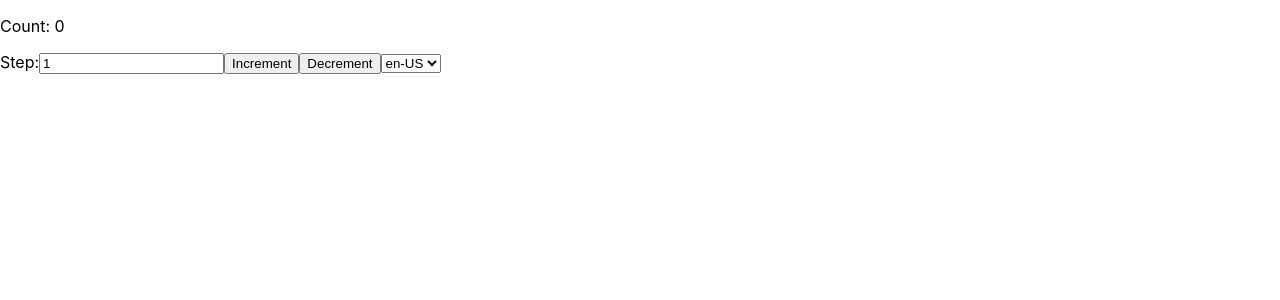
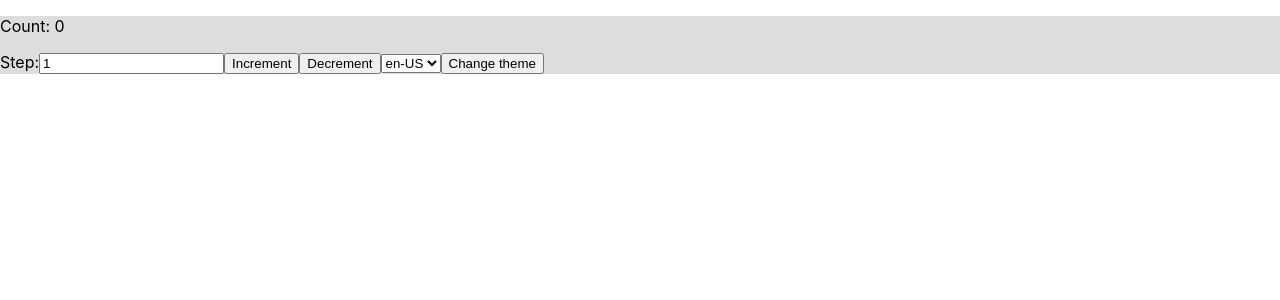
Before and after one commit to U3erKa/Drafts, a React (Create React App) app: page /counter in a window 1280 px wide. Shown: the top 300 px of the page. Built offline with nearby package versions, Linux system fonts and the light colour scheme.

Commit message:
Add theme slice

```diff
--- a/src/app/constants.ts
+++ b/src/app/constants.ts
@@ -3,3 +3,8 @@ export enum LANGUAGES {
   UA = 'uk',
   PL = 'pl',
 }
+
+export enum THEMES {
+  LIGHT = 'light',
+  DARK = 'dark',
+}
--- /dev/null
+++ b/src/app/slices/theme.ts
@@ -0,0 +1,20 @@
+import { createSlice } from '@reduxjs/toolkit';
+import { THEMES } from 'app/constants';
+
+const initialState = THEMES.LIGHT;
+
+const themeSlice = createSlice({
+  name: 'theme',
+  initialState,
+  reducers: {
+    setTheme: (state) => state === THEMES.DARK ? THEMES.LIGHT : THEMES.DARK,
+  },
+});
+
+const {
+  reducer,
+  actions: { setTheme },
+} = themeSlice;
+
+export { setTheme };
+export default reducer;
--- a/src/app/store.ts
+++ b/src/app/store.ts
@@ -1,11 +1,14 @@
 import { configureStore, ThunkAction, Action } from '@reduxjs/toolkit';
 import counterReducer from './slices/counter';
 import langReducer from './slices/lang';
+import themeReducer from './slices/theme';
+
 
 export const store = configureStore({
   reducer: {
     counter: counterReducer,
     lang: langReducer,
+    theme: themeReducer,
   },
 });
 export default store;
--- /dev/null
+++ b/src/app/styles/_templates.scss
@@ -0,0 +1,11 @@
+@import './variables';
+
+%darkTheme {
+  background-color: $darkBg;
+  color: $darkColor;
+}
+
+%lightTheme {
+  background-color: $lightBg;
+  color: $lightColor;
+}
--- /dev/null
+++ b/src/app/styles/_variables.scss
@@ -0,0 +1,4 @@
+$darkBg: #444444;
+$lightBg: #dddddd;
+$darkColor: white;
+$lightColor: black;
--- /dev/null
+++ b/src/pages/Counter/Counter.module.scss
@@ -0,0 +1,9 @@
+@use 'app/styles/templates';
+
+.darkTheme {
+  @extend %darkTheme;
+}
+
+.lightTheme {
+  @extend %lightTheme;
+}
--- a/src/pages/Counter/Counter.tsx
+++ b/src/pages/Counter/Counter.tsx
@@ -1,10 +1,13 @@
 import { ChangeEvent } from 'react';
 import { Dispatch } from '@reduxjs/toolkit';
 import { connect } from 'react-redux';
+import cx from 'classnames';
+import { LANGUAGES, THEMES } from 'app/constants';
+import { RootState } from 'app/store';
+import { setLang, languages } from 'app/slices/lang';
 import { decrement, increment, setStep } from 'app/slices/counter';
-import { setLang, languages } from 'app/slices/lang';
-import { LANGUAGES } from 'app/constants';
-import { RootState } from 'app/store';
+import { setTheme } from 'app/slices/theme';
+import styles from './Counter.module.scss';
 
 const translations = new Map([
   [LANGUAGES.EN_US, { count: 'Count', step: 'Step', increment: 'Increment', decrement: 'Decrement' }],
@@ -23,36 +26,36 @@ const translations = new Map([
 // }
 
 function Counter(props: any) {
-  const { count, step, lang, increment, decrement, setStep, setLang } = props;
+  const { count, step, lang, theme, increment, decrement, setStep, setLang, setTheme } = props;
 
   const tr = translations.get(lang);
   const selectLang = languages.map((lang) => <option key={lang} value={lang}>{`${lang}`}</option>);
 
   return (
-    <div>
+    <div
+      className={cx({ [styles.lightTheme]: theme === THEMES.LIGHT, [styles.darkTheme]: theme === THEMES.DARK })}
+    >
       <p>
         {tr?.count}: {count}
       </p>
       <label>
         {tr?.step}:
         <input type="number" value={step} onChange={setStep} />
-        {/* <input
-          type="number"
-          value={step}
-          onChange={({ target: { value } }: ChangeEvent<HTMLInputElement>) => setStep(value)}
-        /> */}
       </label>
       <button onClick={increment}>{tr?.increment}</button>
       <button onClick={decrement}>{tr?.decrement}</button>
       <select value={lang} onChange={setLang}>
         {selectLang}
       </select>
+      <button type="button" name="theme" onClick={setTheme}>
+        Change theme
+      </button>
     </div>
   );
 }
 
-function mapStateToProps({ counter, lang }: RootState) {
-  return { ...counter, lang };
+function mapStateToProps({ counter, lang, theme }: RootState) {
+  return { ...counter, lang, theme };
 }
 
 function mapDispatchToProps(dispatch: Dispatch) {
@@ -61,6 +64,7 @@ function mapDispatchToProps(dispatch: Dispatch) {
     decrement: () => dispatch(decrement()),
     setStep: ({ target: { value } }: ChangeEvent<HTMLInputElement>) => dispatch(setStep(value)),
     setLang: ({ target: { value } }: { target: { value: LANGUAGES } }) => dispatch(setLang(value)),
+    setTheme: () => dispatch(setTheme()),
   };
 }
 
```
Also changed, not shown: package.json (+5 -4 lines), 1 other file (tests, documents, lock files or other folders).
